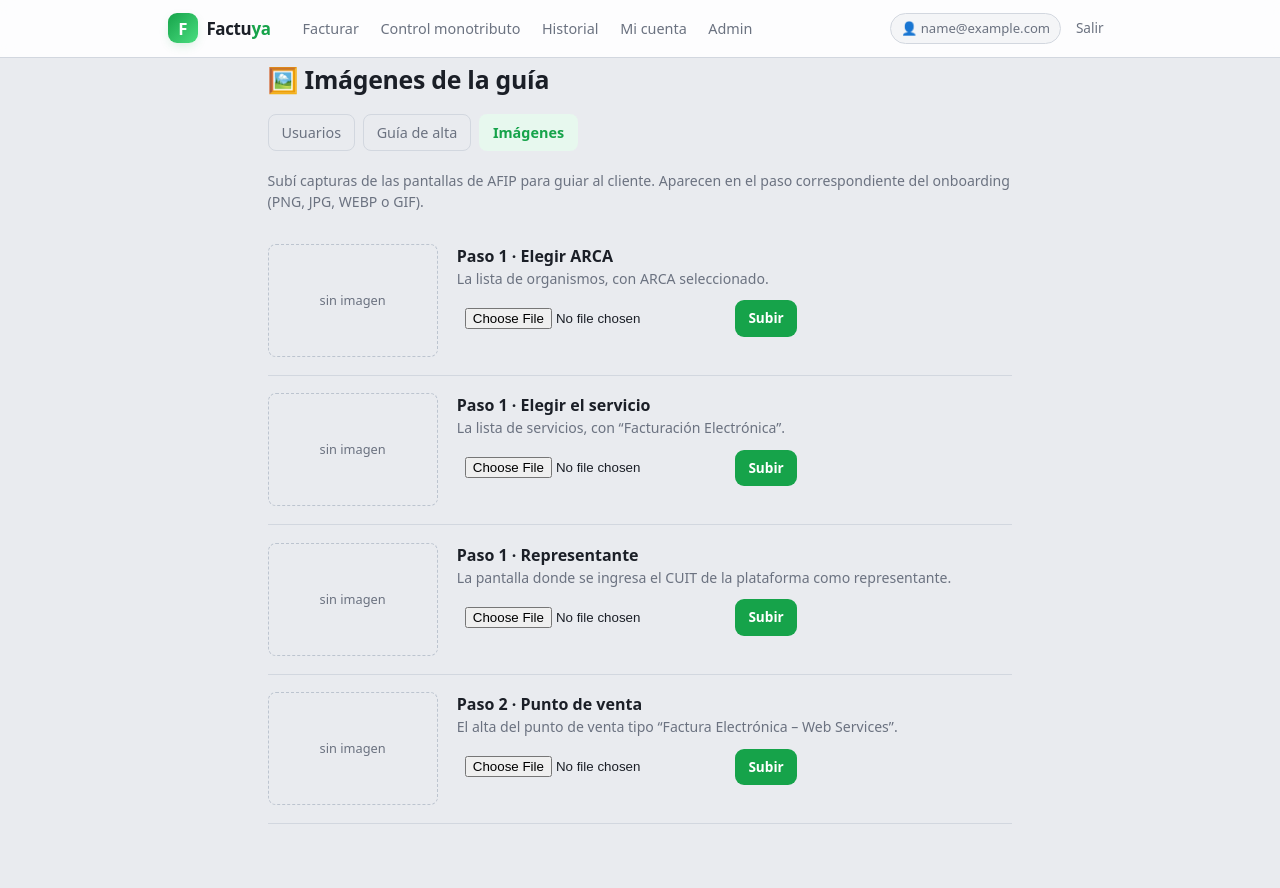
After one commit to sergioseva/facturador-arca, a Flask app: page /admin/imagenes in a window 1280 px wide. The commit adds this page. Run offline with Flask 3, Linux system fonts and the light colour scheme; the visitor is signed in with stand-in values (Sample User, id 1); data comes from the database, SQL or seed files in the repository.

Commit message:
Admin: uploader de imágenes guía del onboarding (panel)
Página Admin → Imágenes para subir/reemplazar/borrar capturas de las pantallas
de AFIP por "slot" (ARCA, servicio, representante, punto de venta). Se guardan
en el volumen de datos (persisten entre deploys) y se sirven por /guia-img/<slot>.
El onboarding las muestra en el paso correspondiente si existen.

Co-Authored-By: Claude Opus 4.8 (1M context) <noreply@anthropic.com>

```diff
--- a/app.py
+++ b/app.py
@@ -6,6 +6,7 @@ Factura C en nombre propio vía el computador fiscal de la plataforma (modelo de
 delegación): un solo certificado, y `Auth.Cuit` = CUIT del tenant.
 """
 
+import glob
 import os
 import secrets
 from datetime import datetime, timedelta
@@ -19,6 +20,7 @@ from flask import (
     redirect,
     render_template,
     request,
+    send_file,
     session,
     url_for,
 )
@@ -55,18 +57,32 @@ PLATFORM_KEY = os.environ.get("PLATFORM_KEY_PATH") or os.environ.get("KEY_PATH",
 PLATFORM_CUIT = os.environ.get("PLATFORM_CUIT", "")      # para mostrar en onboarding
 PLATFORM_ALIAS = os.environ.get("PLATFORM_ALIAS", "")    # alias del computador fiscal
 
-# Capturas guía del onboarding (se muestran si el archivo existe en static/).
-_GUIA_IMGS = {
-    "arca": "onboarding/arca-organismo.png",
-    "representante": "onboarding/representante.png",
-}
+# Capturas guía del onboarding: se suben desde el panel y se guardan en el
+# volumen de datos (persisten entre deploys). Cada "slot" es una pantalla de AFIP.
+ONBOARDING_DIR = os.path.join(os.path.dirname(__file__), "data", "onboarding")
+os.makedirs(ONBOARDING_DIR, exist_ok=True)
+
+GUIA_SLOTS = [
+    {"key": "arca", "paso": 1, "titulo": "Paso 1 · Elegir ARCA",
+     "desc": "La lista de organismos, con ARCA seleccionado."},
+    {"key": "servicio", "paso": 1, "titulo": "Paso 1 · Elegir el servicio",
+     "desc": "La lista de servicios, con “Facturación Electrónica”."},
+    {"key": "representante", "paso": 1, "titulo": "Paso 1 · Representante",
+     "desc": "La pantalla donde se ingresa el CUIT de la plataforma como representante."},
+    {"key": "punto_venta", "paso": 2, "titulo": "Paso 2 · Punto de venta",
+     "desc": "El alta del punto de venta tipo “Factura Electrónica – Web Services”."},
+]
+_SLOT_KEYS = {s["key"] for s in GUIA_SLOTS}
+_IMG_EXTS = ("png", "jpg", "jpeg", "webp", "gif")
+
+
+def _slot_file(key):
+    matches = glob.glob(os.path.join(ONBOARDING_DIR, key + ".*"))
+    return matches[0] if matches else None
 
 
 def _guia_imgs():
-    return {
-        k: os.path.exists(os.path.join(app.static_folder, v))
-        for k, v in _GUIA_IMGS.items()
-    }
+    return {s["key"]: bool(_slot_file(s["key"])) for s in GUIA_SLOTS}
 
 
 @app.before_request
@@ -430,6 +446,48 @@ def admin_guia():
     )
 
 
+@app.route("/guia-img/<slot>")
+@auth.login_required
+def guia_img(slot):
+    if slot not in _SLOT_KEYS:
+        abort(404)
+    path = _slot_file(slot)
+    if not path:
+        abort(404)
+    return send_file(path)
+
+
+@app.route("/admin/imagenes", methods=["GET", "POST"])
+@auth.admin_required
+def admin_imagenes():
+    msg = error = None
+    if request.method == "POST":
+        slot = request.form.get("slot", "")
+        if slot not in _SLOT_KEYS:
+            error = "Slot inválido."
+        elif request.form.get("accion") == "borrar":
+            f = _slot_file(slot)
+            if f:
+                os.remove(f)
+            msg = "Imagen eliminada."
+        else:
+            archivo = request.files.get("imagen")
+            if not archivo or not archivo.filename:
+                error = "Elegí una imagen."
+            else:
+                ext = archivo.filename.rsplit(".", 1)[-1].lower() if "." in archivo.filename else ""
+                if ext not in _IMG_EXTS:
+                    error = "Formato no soportado (png, jpg, webp, gif)."
+                else:
+                    prev = _slot_file(slot)
+                    if prev:
+                        os.remove(prev)
+                    archivo.save(os.path.join(ONBOARDING_DIR, slot + "." + ext))
+                    msg = "Imagen subida."
+    slots = [{**s, "tiene": bool(_slot_file(s["key"]))} for s in GUIA_SLOTS]
+    return render_template("admin_imagenes.html", slots=slots, msg=msg, error=error)
+
+
 @app.route("/admin/users", methods=["GET", "POST"])
 @auth.admin_required
 def admin_users():
--- a/templates/admin_guia.html
+++ b/templates/admin_guia.html
@@ -29,6 +29,7 @@
   <div class="subnav">
     <a href="{{ url_for('admin_users') }}">Usuarios</a>
     <a href="{{ url_for('admin_guia') }}" class="active">Guía de alta</a>
+    <a href="{{ url_for('admin_imagenes') }}">Imágenes</a>
   </div>
 
   <div class="card">
--- /dev/null
+++ b/templates/admin_imagenes.html
@@ -0,0 +1,58 @@
+{% extends "base.html" %}
+{% block title %}Admin · Imágenes guía — Factuya{% endblock %}
+{% block style %}
+  .subnav { display: flex; gap: .5rem; margin-bottom: 1.2rem; flex-wrap: wrap; }
+  .subnav a { font-size: .9rem; padding: .4rem .8rem; border-radius: 8px; text-decoration: none; color: var(--muted); border: 1px solid var(--border); }
+  .subnav a.active { background: var(--primary-soft); color: var(--primary); border-color: transparent; font-weight: 600; }
+  .slot { display: flex; gap: 1.2rem; align-items: flex-start; padding: 1.1rem 0; border-bottom: 1px solid var(--border); flex-wrap: wrap; }
+  .slot .thumb { width: 170px; flex-shrink: 0; }
+  .slot .thumb img { width: 100%; border: 1px solid var(--border); border-radius: 8px; display: block; }
+  .slot .thumb .none { width: 100%; aspect-ratio: 3/2; border: 1px dashed var(--border-strong); border-radius: 8px; display: grid; place-items: center; color: var(--muted); font-size: .8rem; }
+  .slot .info { flex: 1; min-width: 240px; }
+  .slot .info b { font-size: 1rem; }
+  .up { display: flex; gap: .6rem; align-items: center; flex-wrap: wrap; margin-top: .7rem; }
+  .up input[type=file] { width: auto; }
+  .del { background: none; border: none; color: var(--err-fg); cursor: pointer; text-decoration: underline; font-size: .85rem; }
+{% endblock %}
+{% block content %}
+  <h1>🖼️ Imágenes de la guía</h1>
+  <div class="subnav">
+    <a href="{{ url_for('admin_users') }}">Usuarios</a>
+    <a href="{{ url_for('admin_guia') }}">Guía de alta</a>
+    <a href="{{ url_for('admin_imagenes') }}" class="active">Imágenes</a>
+  </div>
+  {% if msg %}<div class="ok" style="margin:1rem 0">{{ msg }}</div>{% endif %}
+  {% if error %}<div class="error" style="margin:1rem 0">❌ {{ error }}</div>{% endif %}
+
+  <p class="muted">Subí capturas de las pantallas de AFIP para guiar al cliente. Aparecen en el paso correspondiente del onboarding (PNG, JPG, WEBP o GIF).</p>
+
+  {% for s in slots %}
+  <div class="slot">
+    <div class="thumb">
+      {% if s.tiene %}
+      <a href="{{ url_for('guia_img', slot=s.key) }}" target="_blank"><img src="{{ url_for('guia_img', slot=s.key) }}?v={{ range(999999)|random }}" alt="{{ s.titulo }}"></a>
+      {% else %}<div class="none">sin imagen</div>{% endif %}
+    </div>
+    <div class="info">
+      <b>{{ s.titulo }}</b>
+      <div class="muted">{{ s.desc }}</div>
+      <div class="up">
+        <form method="post" enctype="multipart/form-data" class="up" style="margin:0">
+          <input type="hidden" name="csrf_token" value="{{ csrf_token() }}">
+          <input type="hidden" name="slot" value="{{ s.key }}">
+          <input type="file" name="imagen" accept="image/*" required>
+          <button type="submit" class="btn-sm">{{ 'Reemplazar' if s.tiene else 'Subir' }}</button>
+        </form>
+        {% if s.tiene %}
+        <form method="post" style="margin:0" onsubmit="return confirm('¿Borrar esta imagen de la guía?');">
+          <input type="hidden" name="csrf_token" value="{{ csrf_token() }}">
+          <input type="hidden" name="slot" value="{{ s.key }}">
+          <input type="hidden" name="accion" value="borrar">
+          <button type="submit" class="del">borrar</button>
+        </form>
+        {% endif %}
+      </div>
+    </div>
+  </div>
+  {% endfor %}
+{% endblock %}
--- a/templates/admin_users.html
+++ b/templates/admin_users.html
@@ -22,6 +22,7 @@
   <div class="subnav">
     <a href="{{ url_for('admin_users') }}" class="active">Usuarios</a>
     <a href="{{ url_for('admin_guia') }}">Guía de alta</a>
+    <a href="{{ url_for('admin_imagenes') }}">Imágenes</a>
   </div>
   {% if esperando %}
   <div class="aviso-paso4">🔔 <b>{{ esperando }}</b> cliente{{ 's' if esperando != 1 }} marcó sus pasos en AFIP y espera que aceptes la delegación (tu <b>paso 4</b>). <a href="{{ url_for('admin_guia') }}">Ver guía →</a></div>
```
Also changed, not shown: templates/onboarding.html (+15 -11 lines), 1 other file.
